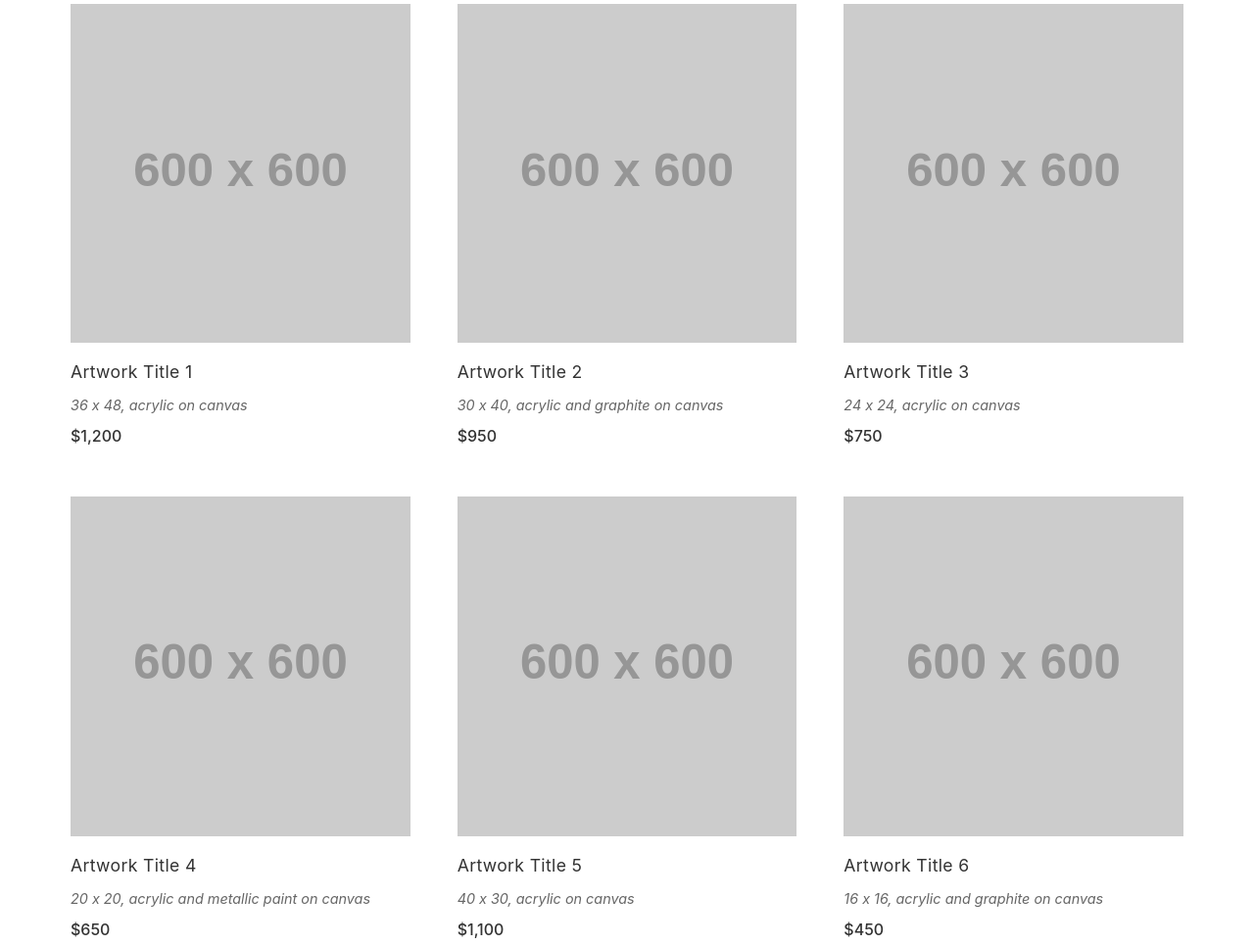
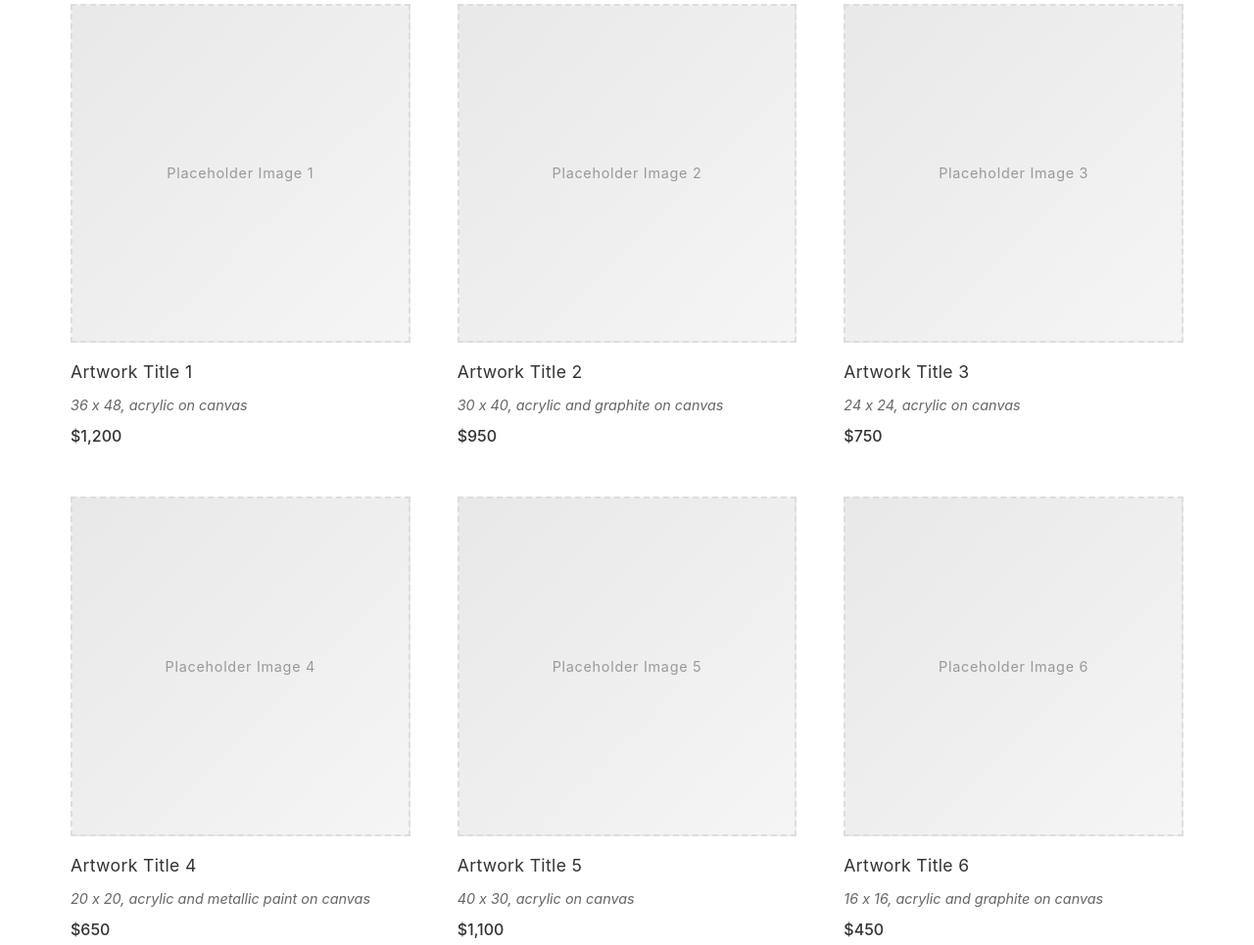
Before and after one commit to studystem/art, a plain HTML site: page index.html in a window 1280 px wide. Shown: the part 279-1244 px from the top of the page at 98% size. Drawn offline with Linux system fonts and the light colour scheme; placeholder pictures from the web are drawn by us.

Commit message:
Add files via upload

```diff
--- a/index.html
+++ b/index.html
@@ -26,7 +26,10 @@
             <div class="artwork-grid">
                 <div class="artwork-item">
                     <div class="artwork-image">
-                        <img src="https://via.placeholder.com/600x600?text=Painting+1" alt="Artwork 1">
+                        <img src="images/painting-1.jpg" alt="Artwork 1" onerror="this.style.display='none'; this.nextElementSibling.style.display='flex';">
+                        <div class="placeholder-image" style="display: none;">
+                            <span>Placeholder Image 1</span>
+                        </div>
                     </div>
                     <div class="artwork-info">
                         <h3>Artwork Title 1</h3>
@@ -37,7 +40,10 @@
 
                 <div class="artwork-item">
                     <div class="artwork-image">
-                        <img src="https://via.placeholder.com/600x600?text=Painting+2" alt="Artwork 2">
+                        <img src="images/painting-2.jpg" alt="Artwork 2" onerror="this.style.display='none'; this.nextElementSibling.style.display='flex';">
+                        <div class="placeholder-image" style="display: none;">
+                            <span>Placeholder Image 2</span>
+                        </div>
                     </div>
                     <div class="artwork-info">
                         <h3>Artwork Title 2</h3>
@@ -48,7 +54,10 @@
 
                 <div class="artwork-item">
                     <div class="artwork-image">
-                        <img src="https://via.placeholder.com/600x600?text=Painting+3" alt="Artwork 3">
+                        <img src="images/painting-3.jpg" alt="Artwork 3" onerror="this.style.display='none'; this.nextElementSibling.style.display='flex';">
+                        <div class="placeholder-image" style="display: none;">
+                            <span>Placeholder Image 3</span>
+                        </div>
                     </div>
                     <div class="artwork-info">
                         <h3>Artwork Title 3</h3>
@@ -59,7 +68,10 @@
 
                 <div class="artwork-item">
                     <div class="artwork-image">
-                        <img src="https://via.placeholder.com/600x600?text=Painting+4" alt="Artwork 4">
+                        <img src="images/painting-4.jpg" alt="Artwork 4" onerror="this.style.display='none'; this.nextElementSibling.style.display='flex';">
+                        <div class="placeholder-image" style="display: none;">
+                            <span>Placeholder Image 4</span>
+                        </div>
                     </div>
                     <div class="artwork-info">
                         <h3>Artwork Title 4</h3>
@@ -70,7 +82,10 @@
 
                 <div class="artwork-item">
                     <div class="artwork-image">
-                        <img src="https://via.placeholder.com/600x600?text=Painting+5" alt="Artwork 5">
+                        <img src="images/painting-5.jpg" alt="Artwork 5" onerror="this.style.display='none'; this.nextElementSibling.style.display='flex';">
+                        <div class="placeholder-image" style="display: none;">
+                            <span>Placeholder Image 5</span>
+                        </div>
                     </div>
                     <div class="artwork-info">
                         <h3>Artwork Title 5</h3>
@@ -81,7 +96,10 @@
 
                 <div class="artwork-item">
                     <div class="artwork-image">
-                        <img src="https://via.placeholder.com/600x600?text=Painting+6" alt="Artwork 6">
+                        <img src="images/painting-6.jpg" alt="Artwork 6" onerror="this.style.display='none'; this.nextElementSibling.style.display='flex';">
+                        <div class="placeholder-image" style="display: none;">
+                            <span>Placeholder Image 6</span>
+                        </div>
                     </div>
                     <div class="artwork-info">
                         <h3>Artwork Title 6</h3>
--- a/styles.css
+++ b/styles.css
@@ -95,17 +95,38 @@ section h2 {
     margin-bottom: 1rem;
     overflow: hidden;
     background-color: #f5f5f5;
+    position: relative;
+    aspect-ratio: 1;
 }
 
 .artwork-image img {
     width: 100%;
-    height: auto;
+    height: 100%;
+    object-fit: cover;
     display: block;
     transition: transform 0.3s ease;
 }
 
 .artwork-image:hover img {
     transform: scale(1.02);
+}
+
+.placeholder-image {
+    width: 100%;
+    height: 100%;
+    background: linear-gradient(135deg, #e8e8e8 0%, #f5f5f5 100%);
+    display: flex;
+    align-items: center;
+    justify-content: center;
+    color: #999;
+    font-size: 0.9rem;
+    letter-spacing: 0.05em;
+    border: 2px dashed #ddd;
+}
+
+.placeholder-image span {
+    text-align: center;
+    padding: 1rem;
 }
 
 .artwork-info {
```
Also changed, not shown: README.txt (added).
